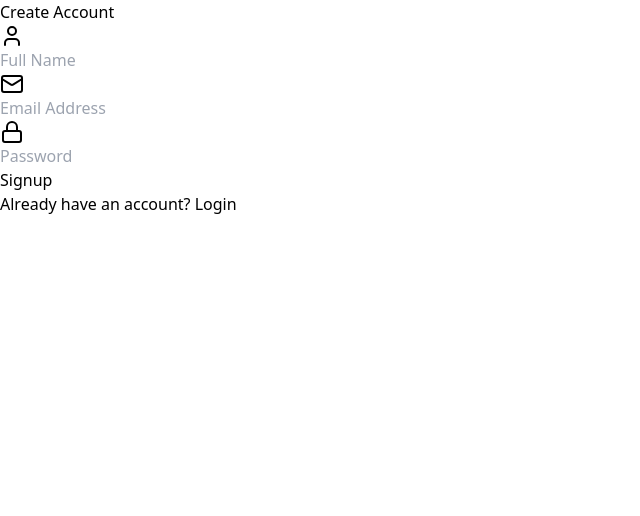
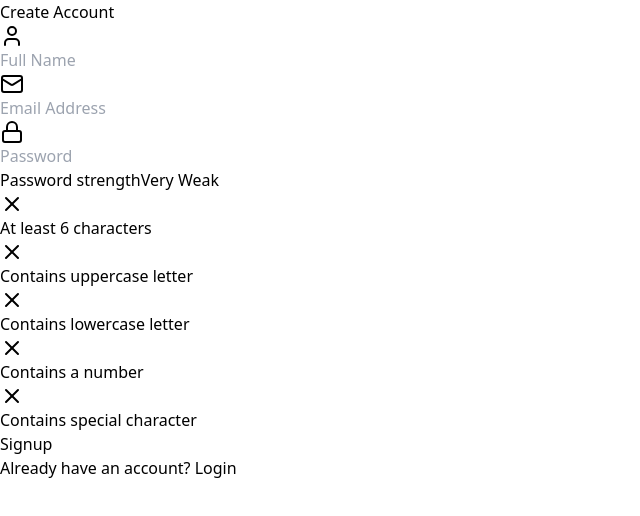
Before and after one commit to Noeasyboy007/Login_Authentication_MERN, a React (Vite) app in the folder frontend/: page /signup in a window 1280 px wide. Shown: the top 516 px of the page, without its empty margins (0-640 px from the left). Built offline with nearby package versions, Linux system fonts and the light colour scheme.

Commit message:
password strength meter

```diff
--- a/frontend/src/components/PasswordStrengthMeter.jsx
+++ b/frontend/src/components/PasswordStrengthMeter.jsx
@@ -1,5 +1,5 @@
 import { Check, X } from "lucide-react"
-const PasswordCriteria = ({ password }) => {
+const PasswordCriteria = ({ password = "" }) => {
 
     const criteria = [
         { label: "At least 6 characters", met: password.length >= 6 },
@@ -32,6 +32,7 @@ const PasswordStrengthMeter = ({ password }) => {
 
     const getStrength = (pass) => {
         let strength = 0;
+        if (!pass) return strength;
         if (pass.length >= 6) strength++;
         if (pass.match(/[a-z]/) && pass.match(/[A-Z]/)) strength++;
         if (pass.match(/\d/)) strength++;
--- a/frontend/src/pages/SignupPage.jsx
+++ b/frontend/src/pages/SignupPage.jsx
@@ -4,6 +4,7 @@ import { User, Mail, Lock } from "lucide-react"
 import { Link } from "react-router-dom";
 
 import InputForm from "../components/InputForm";
+import PasswordStrengthMeter from "../components/PasswordStrengthMeter";
 
 const SignupPage = () => {
 
@@ -59,6 +60,7 @@ const SignupPage = () => {
                     />
 
                     {/* for password meter */}
+                    <PasswordStrengthMeter password={password} />
 
                     {/* For Signup Button */}
                     <motion.button
```
